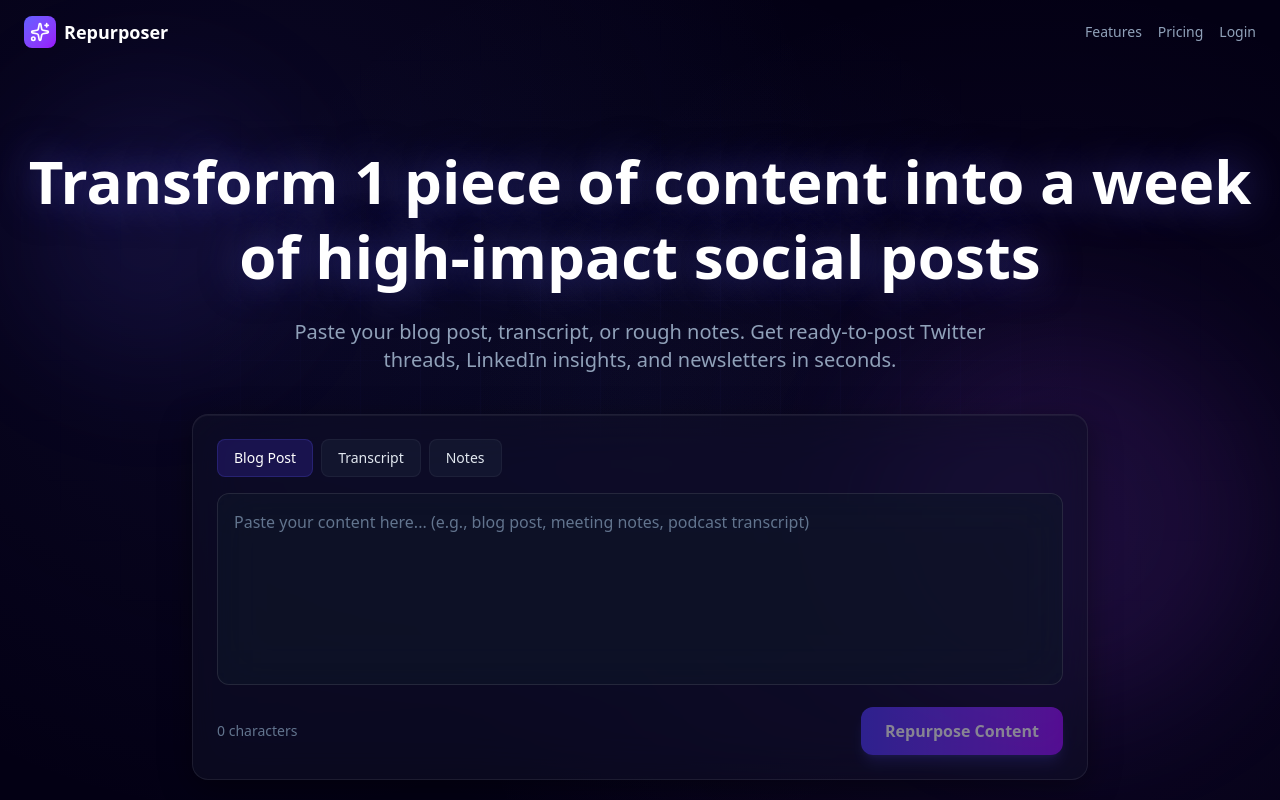
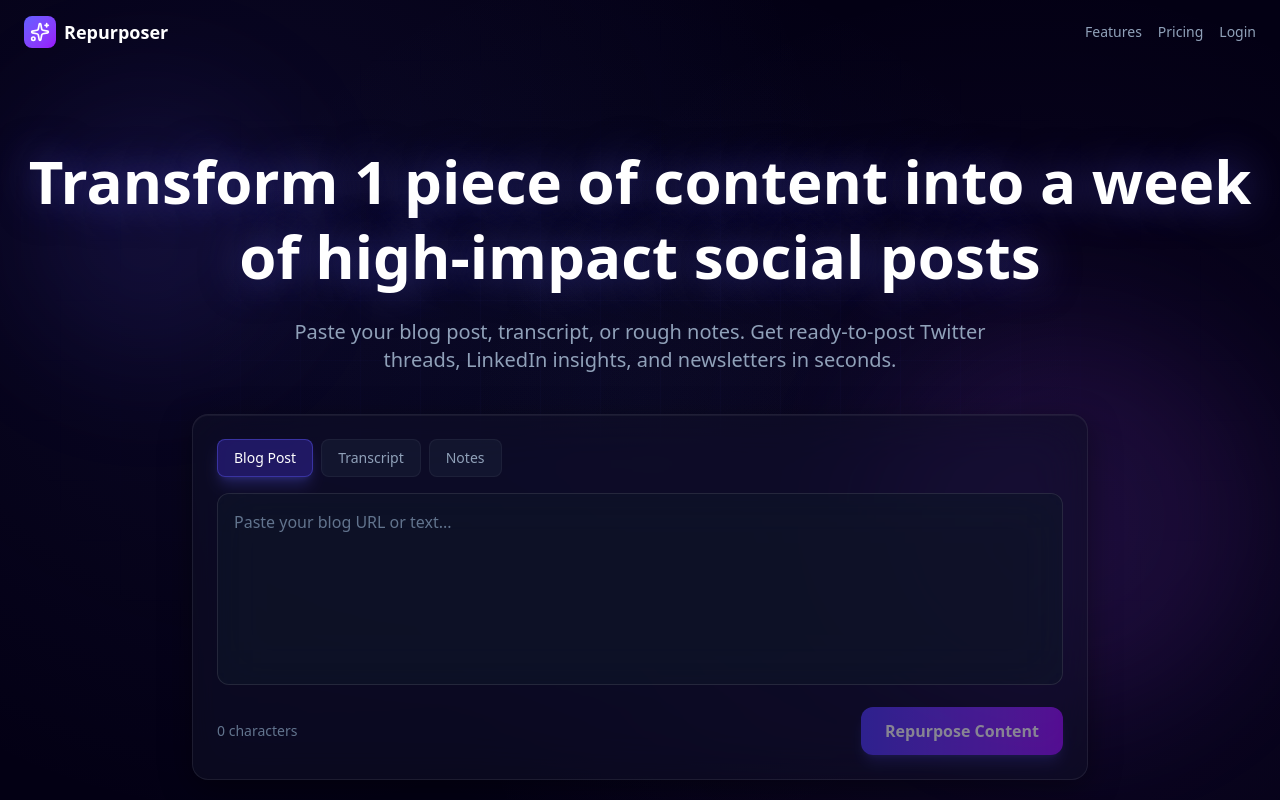
Before and after one commit to LOKESH10796/repurposer-tool, a Next.js app: page / in a window 1280 px wide. Shown: the top 800 px of the page. Built offline with nearby package versions, Linux system fonts and the light colour scheme.

Commit message:
fix: make input type tabs fully interactive

```diff
--- a/app/page.tsx
+++ b/app/page.tsx
@@ -23,6 +23,7 @@ export default function Home() {
   const [showFeatures, setShowFeatures] = useState(false);
   const [showPricing, setShowPricing] = useState(false);
   const [showAuth, setShowAuth] = useState(false);
+  const [inputType, setInputType] = useState<'blog' | 'transcript' | 'notes'>('blog');
 
   const handleRepurpose = async () => {
     if (!input.trim()) return;
@@ -39,7 +40,7 @@ export default function Home() {
       const res = await fetch('/api/generate', {
         method: 'POST',
         headers: { 'Content-Type': 'application/json' },
-        body: JSON.stringify({ content: input }),
+        body: JSON.stringify({ content: input, inputType }),
       });
       const data = await res.json();
       if (data.error) {
@@ -135,13 +136,34 @@ export default function Home() {
           transition={{ duration: 0.8, delay: 0.6, ease: "easeOut" }}
         >
           <div className="flex gap-2 mb-4">
-            <button className="px-4 py-2 bg-indigo-600/20 hover:bg-indigo-600/30 text-white rounded-lg text-sm font-medium transition-all border border-indigo-500/20">
+            <button
+              onClick={() => setInputType('blog')}
+              className={`px-4 py-2 rounded-lg text-sm font-medium transition-all border ${
+                inputType === 'blog'
+                  ? 'bg-indigo-600/30 text-white border-indigo-500/40 shadow-lg shadow-indigo-500/25'
+                  : 'bg-slate-700/20 text-slate-400 border-white/5 hover:bg-slate-700/30 hover:text-slate-300'
+              }`}
+            >
               Blog Post
             </button>
-            <button className="px-4 py-2 bg-slate-700/20 hover:bg-slate-700/30 text-slate-200 rounded-lg text-sm font-medium transition-all border border-white/5">
+            <button
+              onClick={() => setInputType('transcript')}
+              className={`px-4 py-2 rounded-lg text-sm font-medium transition-all border ${
+                inputType === 'transcript'
+                  ? 'bg-indigo-600/30 text-white border-indigo-500/40 shadow-lg shadow-indigo-500/25'
+                  : 'bg-slate-700/20 text-slate-400 border-white/5 hover:bg-slate-700/30 hover:text-slate-300'
+              }`}
+            >
               Transcript
             </button>
-            <button className="px-4 py-2 bg-slate-700/20 hover:bg-slate-700/30 text-slate-200 rounded-lg text-sm font-medium transition-all border border-white/5">
+            <button
+              onClick={() => setInputType('notes')}
+              className={`px-4 py-2 rounded-lg text-sm font-medium transition-all border ${
+                inputType === 'notes'
+                  ? 'bg-indigo-600/30 text-white border-indigo-500/40 shadow-lg shadow-indigo-500/25'
+                  : 'bg-slate-700/20 text-slate-400 border-white/5 hover:bg-slate-700/30 hover:text-slate-300'
+              }`}
+            >
               Notes
             </button>
           </div>
@@ -149,7 +171,13 @@ export default function Home() {
           <textarea
             value={input}
             onChange={(e) => setInput(e.target.value)}
-            placeholder="Paste your content here... (e.g., blog post, meeting notes, podcast transcript)"
+            placeholder={
+              inputType === 'blog'
+                ? 'Paste your blog URL or text...'
+                : inputType === 'transcript'
+                ? 'Paste your transcript (podcast, video, meeting)...'
+                : 'Paste your raw notes...'
+            }
             className="w-full h-48 bg-slate-900/50 backdrop-blur-xl border border-white/10 rounded-xl p-4 text-slate-200 placeholder-slate-500 focus:outline-none focus:ring-2 focus:ring-indigo-500/50 resize-none"
           />
 
```
